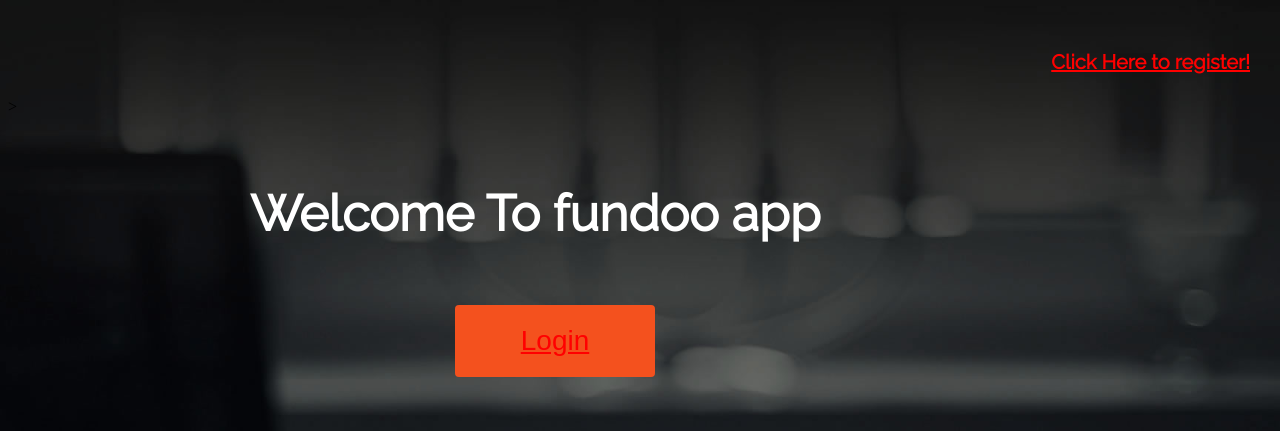
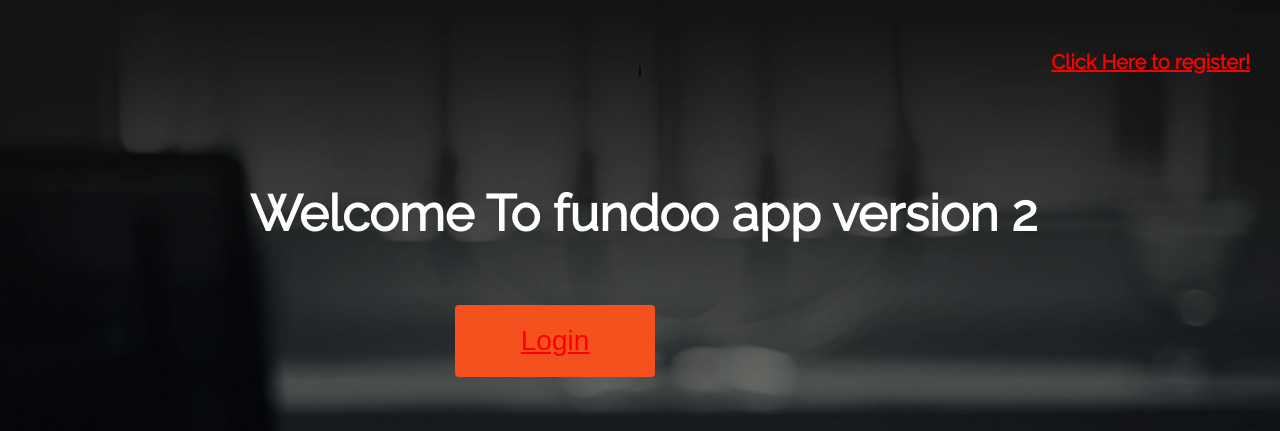
Before and after one commit to marutibhosale/new_chatapp, a Django app: page / in a window 1280 px wide. Shown: the top 431 px of the page. Run offline with Django 3.2, Linux system fonts and the light colour scheme.

Commit message:
modified:index.html

```diff
--- a/fundoo/fundooapp/templates/index.html
+++ b/fundoo/fundooapp/templates/index.html
@@ -7,9 +7,9 @@
 {#  Main HomePage contain links for login and registration #}
 {% block content %}
 <center>
-    <h1>Welcome To fundoo app</h1><br><br>
+    <h1>Welcome To fundoo app version 2</h1><br><br>
     <button class="button" style="vertical-align:middle"><span><a href="{% url 'sign_in' %}">Login</a></span></button><br>
-    <h3><a href="{% url 'signup' %}">Click Here to register!</a></h3><br><br>
+i    <h3><a href="{% url 'signup' %}">Click Here to register!</a></h3><br><br>
     </center>
-</center>>
+</center>
 {% endblock %}
```
